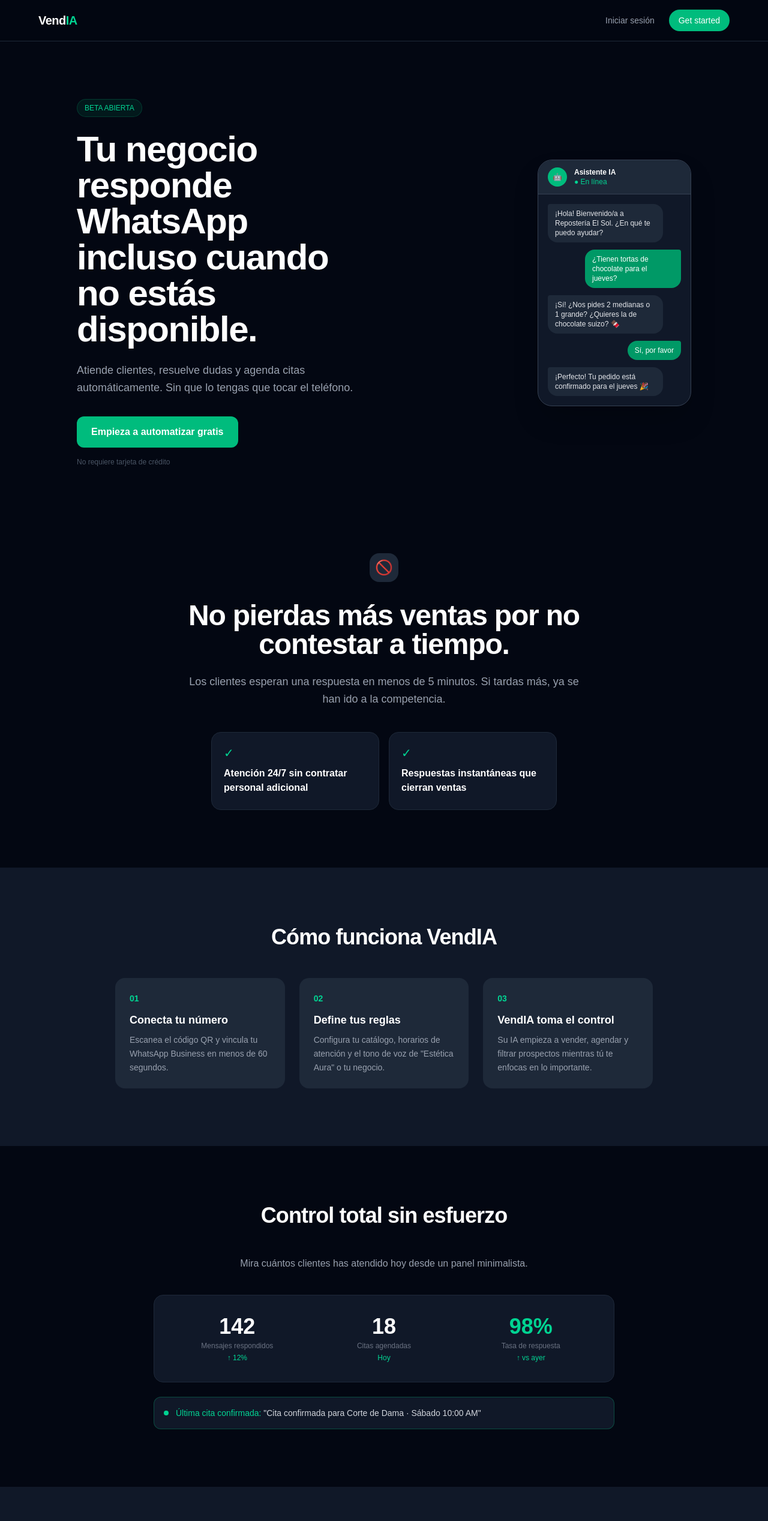
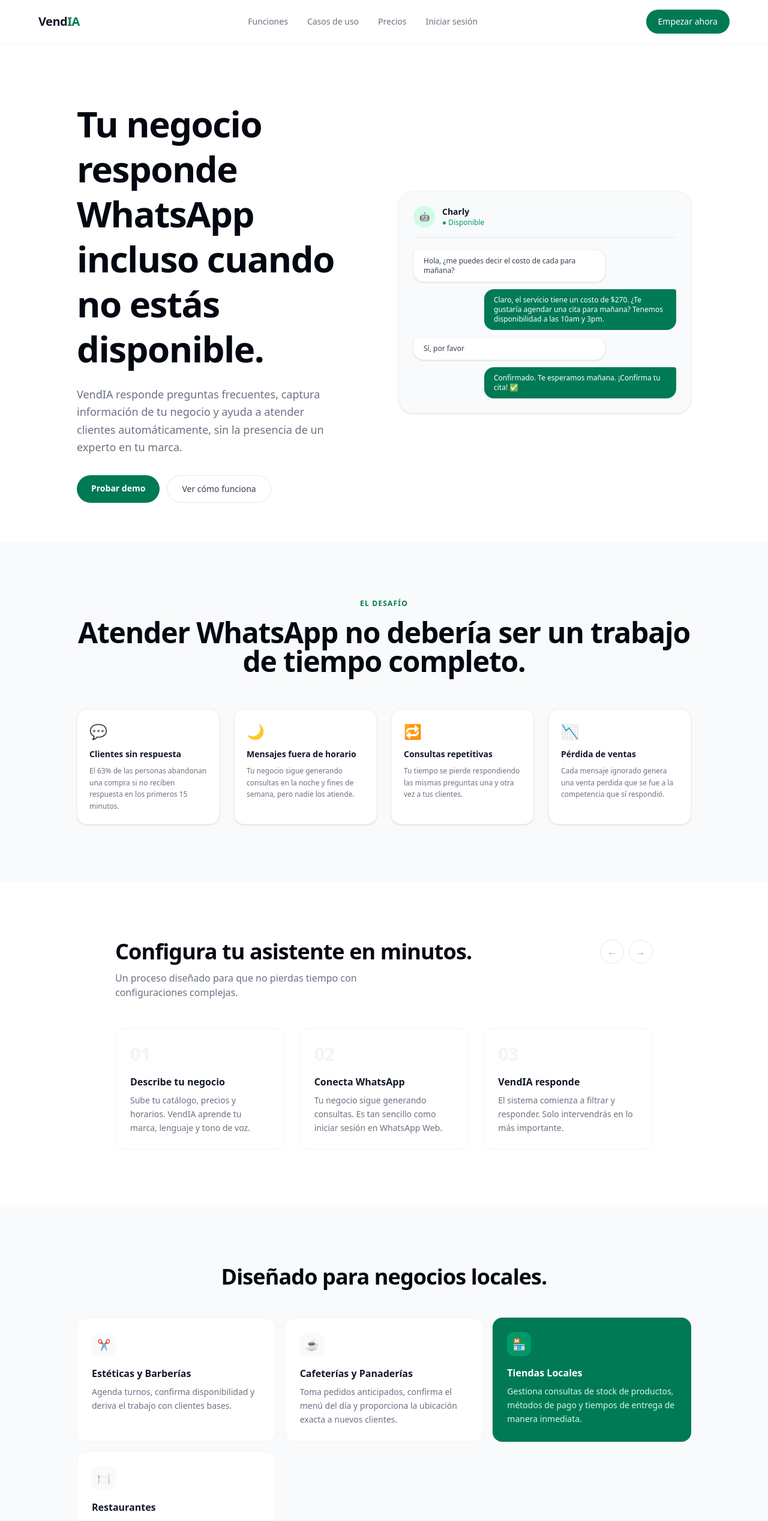
Before and after one commit to Trendy-Dev-SQH/VendIA, a Next.js app in the folder frontend/: page / in a window 1280 px wide. Shown: the top 2535 px of the page at 60% size. Built offline with nearby package versions, Linux system fonts and the light colour scheme.

Commit message:
Update page.tsx

```diff
--- a/frontend/app/page.tsx
+++ b/frontend/app/page.tsx
@@ -2,69 +2,66 @@
 
 export default function Home() {
   return (
-    <main className="min-h-screen bg-gray-950 text-white">
+    <main className="min-h-screen bg-white text-gray-900 font-sans">
 
       {/* Nav */}
-      <nav className="flex justify-between items-center px-6 md:px-16 py-4 border-b border-gray-800 sticky top-0 bg-gray-950/95 backdrop-blur z-50">
-        <div className="text-xl font-black tracking-tight">Vend<span className="text-emerald-400">IA</span></div>
-        <div className="flex gap-3 md:gap-6 items-center">
-          <Link href="/sign-in" className="text-sm text-gray-400 hover:text-white transition-colors hidden md:block">Iniciar sesión</Link>
-          <Link href="/sign-up" className="text-sm bg-emerald-500 text-white px-4 py-2 rounded-full hover:bg-emerald-400 transition-colors font-medium">
-            Get started
+      <nav className="flex justify-between items-center px-6 md:px-16 py-4 border-b border-gray-100 sticky top-0 bg-white/95 backdrop-blur z-50">
+        <div className="text-xl font-black tracking-tight text-gray-900">Vend<span className="text-emerald-700">IA</span></div>
+        <div className="hidden md:flex gap-8 items-center">
+          <a href="#funciones" className="text-sm text-gray-500 hover:text-gray-900 transition-colors">Funciones</a>
+          <a href="#casos" className="text-sm text-gray-500 hover:text-gray-900 transition-colors">Casos de uso</a>
+          <a href="#precios" className="text-sm text-gray-500 hover:text-gray-900 transition-colors">Precios</a>
+          <Link href="/sign-in" className="text-sm text-gray-500 hover:text-gray-900 transition-colors">Iniciar sesión</Link>
+        </div>
+        <Link href="/sign-up" className="text-sm bg-emerald-700 text-white px-5 py-2.5 rounded-full hover:bg-emerald-600 transition-colors font-medium">
+          Empezar ahora
         </Link>
-        </div>
       </nav>
 
       {/* Hero */}
-      <section className="px-6 md:px-16 pt-16 md:pt-24 pb-12 max-w-6xl mx-auto">
+      <section className="px-6 md:px-16 pt-16 md:pt-24 pb-16 max-w-6xl mx-auto">
         <div className="grid md:grid-cols-2 gap-12 items-center">
           <div>
-            <div className="inline-flex items-center gap-2 bg-emerald-500/10 border border-emerald-500/20 text-emerald-400 text-xs font-medium px-3 py-1.5 rounded-full mb-6">
-              BETA ABIERTA
-            </div>
-            <h1 className="text-4xl md:text-6xl font-black leading-none tracking-tight mb-6">
+            <h1 className="text-4xl md:text-6xl font-black leading-tight tracking-tight text-gray-950 mb-6">
               Tu negocio responde WhatsApp incluso cuando no estás disponible.
             </h1>
-            <p className="text-gray-400 text-lg leading-relaxed mb-8">
-              Atiende clientes, resuelve dudas y agenda citas automáticamente. Sin que lo tengas que tocar el teléfono.
+            <p className="text-gray-500 text-base md:text-lg leading-relaxed mb-8 max-w-md">
+              VendIA responde preguntas frecuentes, captura información de tu negocio y ayuda a atender clientes automáticamente, sin la presencia de un experto en tu marca.
             </p>
-            <div className="flex flex-col sm:flex-row gap-3 mb-4">
-              <Link href="/sign-up" className="bg-emerald-500 text-white px-6 py-3.5 rounded-xl text-base font-semibold hover:bg-emerald-400 transition-colors text-center">
-                Empieza a automatizar gratis
+            <div className="flex flex-wrap gap-3">
+              <Link href="/sign-up" className="bg-emerald-700 text-white px-6 py-3 rounded-full font-semibold hover:bg-emerald-600 transition-colors text-sm">
+                Probar demo
               </Link>
+              <a href="#funciones" className="border border-gray-200 text-gray-700 px-6 py-3 rounded-full font-medium hover:bg-gray-50 transition-colors text-sm">
+                Ver cómo funciona
+              </a>
             </div>
-            <p className="text-xs text-gray-600">No requiere tarjeta de crédito</p>
           </div>
 
-          {/* Phone mockup */}
-          <div className="flex justify-center md:justify-end">
-            <div className="w-64 bg-gray-900 rounded-3xl border border-gray-700 overflow-hidden shadow-2xl">
-              <div className="bg-gray-800 px-4 py-3 flex items-center gap-3 border-b border-gray-700">
-                <div className="w-8 h-8 rounded-full bg-emerald-500 flex items-center justify-center text-xs">🤖</div>
+          {/* Chat mockup */}
+          <div className="bg-gray-50 rounded-3xl border border-gray-100 p-6 shadow-sm">
+            <div className="flex items-center gap-3 mb-5 pb-4 border-b border-gray-200">
+              <div className="w-9 h-9 rounded-full bg-emerald-100 flex items-center justify-center text-sm">🤖</div>
               <div>
-                  <p className="text-xs font-semibold">Asistente IA</p>
-                  <p className="text-xs text-emerald-400">● En línea</p>
+                <p className="text-sm font-semibold text-gray-900">Charly</p>
+                <p className="text-xs text-emerald-600">● Disponible</p>
               </div>
             </div>
-              <div className="p-4 space-y-3 min-h-64">
-                <div className="bg-gray-800 rounded-2xl rounded-tl-sm px-3 py-2 max-w-48">
-                  <p className="text-xs text-gray-200">¡Hola! Bienvenido/a a Repostería El Sol. ¿En qué te puedo ayudar?</p>
+            <div className="space-y-3">
+              <div className="bg-white border border-gray-100 rounded-2xl rounded-tl-sm px-4 py-2.5 max-w-xs shadow-sm">
+                <p className="text-xs text-gray-700">Hola, ¿me puedes decir el costo de cada para mañana?</p>
               </div>
               <div className="flex justify-end">
-                  <div className="bg-emerald-600 rounded-2xl rounded-tr-sm px-3 py-2 max-w-40">
-                    <p className="text-xs">¿Tienen tortas de chocolate para el jueves?</p>
+                <div className="bg-emerald-700 rounded-2xl rounded-tr-sm px-4 py-2.5 max-w-xs">
+                  <p className="text-xs text-white">Claro, el servicio tiene un costo de $270. ¿Te gustaría agendar una cita para mañana? Tenemos disponibilidad a las 10am y 3pm.</p>
                 </div>
               </div>
-                <div className="bg-gray-800 rounded-2xl rounded-tl-sm px-3 py-2 max-w-48">
-                  <p className="text-xs text-gray-200">¡Sí! ¿Nos pides 2 medianas o 1 grande? ¿Quieres la de chocolate suizo? 🍫</p>
+              <div className="bg-white border border-gray-100 rounded-2xl rounded-tl-sm px-4 py-2.5 max-w-xs shadow-sm">
+                <p className="text-xs text-gray-700">Sí, por favor</p>
               </div>
               <div className="flex justify-end">
-                  <div className="bg-emerald-600 rounded-2xl rounded-tr-sm px-3 py-2 max-w-32">
-                    <p className="text-xs">Sí, por favor</p>
-                  </div>
-                </div>
-                <div className="bg-gray-800 rounded-2xl rounded-tl-sm px-3 py-2 max-w-48">
-                  <p className="text-xs text-gray-200">¡Perfecto! Tu pedido está confirmado para el jueves 🎉</p>
+                <div className="bg-emerald-700 rounded-2xl rounded-tr-sm px-4 py-2.5 max-w-xs">
+                  <p className="text-xs text-white">Confirmado. Te esperamos mañana. ¡Confírma tu cita! ✅</p>
                 </div>
               </div>
             </div>
@@ -73,107 +70,164 @@
       </section>
 
       {/* Problem */}
-      <section className="px-6 md:px-16 py-16 md:py-24 max-w-4xl mx-auto text-center">
-        <div className="w-12 h-12 bg-gray-800 rounded-2xl flex items-center justify-center text-2xl mx-auto mb-8">🚫</div>
-        <h2 className="text-3xl md:text-5xl font-black tracking-tight mb-6">
-          No pierdas más ventas por no contestar a tiempo.
+      <section className="bg-gray-50 px-6 md:px-16 py-16 md:py-24" id="funciones">
+        <div className="max-w-5xl mx-auto text-center">
+          <p className="text-xs font-semibold text-emerald-700 uppercase tracking-widest mb-4">El desafío</p>
+          <h2 className="text-3xl md:text-5xl font-black tracking-tight text-gray-950 mb-14">
+            Atender WhatsApp no debería ser un trabajo de tiempo completo.
           </h2>
-        <p className="text-gray-400 text-lg leading-relaxed mb-10 max-w-2xl mx-auto">
-          Los clientes esperan una respuesta en menos de 5 minutos. Si tardas más, ya se han ido a la competencia.
-        </p>
-        <div className="grid sm:grid-cols-2 gap-4 max-w-xl mx-auto text-left">
-          <div className="bg-gray-900 border border-gray-800 rounded-2xl p-5">
-            <p className="text-emerald-400 text-xl mb-2">✓</p>
-            <p className="font-semibold mb-1">Atención 24/7 sin contratar personal adicional</p>
-          </div>
-          <div className="bg-gray-900 border border-gray-800 rounded-2xl p-5">
-            <p className="text-emerald-400 text-xl mb-2">✓</p>
-            <p className="font-semibold mb-1">Respuestas instantáneas que cierran ventas</p>
-          </div>
-        </div>
-      </section>
-
-      {/* How it works */}
-      <section className="px-6 md:px-16 py-16 md:py-24 bg-gray-900">
-        <div className="max-w-4xl mx-auto">
-          <h2 className="text-3xl md:text-4xl font-black tracking-tight text-center mb-12">Cómo funciona VendIA</h2>
-          <div className="grid md:grid-cols-3 gap-6">
+          <div className="grid sm:grid-cols-2 md:grid-cols-4 gap-6">
             {[
-              { num: '01', title: 'Conecta tu número', desc: 'Escanea el código QR y vincula tu WhatsApp Business en menos de 60 segundos.' },
-              { num: '02', title: 'Define tus reglas', desc: 'Configura tu catálogo, horarios de atención y el tono de voz de "Estética Aura" o tu negocio.' },
-              { num: '03', title: 'VendIA toma el control', desc: 'Su IA empieza a vender, agendar y filtrar prospectos mientras tú te enfocas en lo importante.' },
-            ].map((step, i) => (
-              <div key={i} className="bg-gray-800 rounded-2xl p-6">
-                <p className="text-emerald-400 text-sm font-bold mb-3">{step.num}</p>
-                <h3 className="font-bold text-lg mb-2">{step.title}</h3>
-                <p className="text-gray-400 text-sm leading-relaxed">{step.desc}</p>
+              { icon: '💬', title: 'Clientes sin respuesta', desc: 'El 63% de las personas abandonan una compra si no reciben respuesta en los primeros 15 minutos.' },
+              { icon: '🌙', title: 'Mensajes fuera de horario', desc: 'Tu negocio sigue generando consultas en la noche y fines de semana, pero nadie los atiende.' },
+              { icon: '🔁', title: 'Consultas repetitivas', desc: 'Tu tiempo se pierde respondiendo las mismas preguntas una y otra vez a tus clientes.' },
+              { icon: '📉', title: 'Pérdida de ventas', desc: 'Cada mensaje ignorado genera una venta perdida que se fue a la competencia que sí respondió.' },
+            ].map((item, i) => (
+              <div key={i} className="bg-white rounded-2xl p-5 border border-gray-100 text-left shadow-sm">
+                <div className="text-2xl mb-3">{item.icon}</div>
+                <h3 className="font-bold text-sm text-gray-900 mb-2">{item.title}</h3>
+                <p className="text-xs text-gray-500 leading-relaxed">{item.desc}</p>
               </div>
             ))}
           </div>
         </div>
       </section>
 
-      {/* Stats */}
-      <section className="px-6 md:px-16 py-16 md:py-24 max-w-4xl mx-auto">
-        <h2 className="text-3xl md:text-4xl font-black tracking-tight text-center mb-12">Control total sin esfuerzo</h2>
-        <p className="text-center text-gray-400 mb-10">Mira cuántos clientes has atendido hoy desde un panel minimalista.</p>
-        <div className="bg-gray-900 border border-gray-800 rounded-2xl p-8 grid sm:grid-cols-3 gap-8 text-center mb-6">
+      {/* How it works */}
+      <section className="px-6 md:px-16 py-16 md:py-24 max-w-5xl mx-auto">
+        <div className="flex flex-col md:flex-row justify-between items-start mb-12 gap-6">
           <div>
-            <p className="text-4xl font-black text-white mb-1">142</p>
-            <p className="text-xs text-gray-500">Mensajes respondidos</p>
-            <p className="text-emerald-400 text-xs mt-1">↑ 12%</p>
+            <h2 className="text-3xl md:text-4xl font-black tracking-tight text-gray-950">Configura tu asistente en minutos.</h2>
+            <p className="text-gray-500 mt-3 max-w-md">Un proceso diseñado para que no pierdas tiempo con configuraciones complejas.</p>
           </div>
-          <div>
-            <p className="text-4xl font-black text-white mb-1">18</p>
-            <p className="text-xs text-gray-500">Citas agendadas</p>
-            <p className="text-emerald-400 text-xs mt-1">Hoy</p>
-          </div>
-          <div>
-            <p className="text-4xl font-black text-emerald-400 mb-1">98%</p>
-            <p className="text-xs text-gray-500">Tasa de respuesta</p>
-            <p className="text-emerald-400 text-xs mt-1">↑ vs ayer</p>
+          <div className="flex gap-2 flex-shrink-0">
+            <button className="w-10 h-10 rounded-full border border-gray-200 flex items-center justify-center text-gray-400 hover:bg-gray-50">←</button>
+            <button className="w-10 h-10 rounded-full border border-gray-200 flex items-center justify-center text-gray-400 hover:bg-gray-50">→</button>
           </div>
         </div>
-        <div className="bg-gray-900 border border-emerald-500/30 rounded-xl p-4 flex items-center gap-3">
-          <div className="w-2 h-2 bg-emerald-400 rounded-full animate-pulse flex-shrink-0"></div>
-          <p className="text-sm text-gray-300"><span className="text-emerald-400 font-medium">Última cita confirmada:</span> "Cita confirmada para Corte de Dama · Sábado 10:00 AM"</p>
+        <div className="grid md:grid-cols-3 gap-6">
+          {[
+            { num: '01', title: 'Describe tu negocio', desc: 'Sube tu catálogo, precios y horarios. VendIA aprende tu marca, lenguaje y tono de voz.' },
+            { num: '02', title: 'Conecta WhatsApp', desc: 'Tu negocio sigue generando consultas. Es tan sencillo como iniciar sesión en WhatsApp Web.' },
+            { num: '03', title: 'VendIA responde', desc: 'El sistema comienza a filtrar y responder. Solo intervendrás en lo más importante.' },
+          ].map((step, i) => (
+            <div key={i} className="border border-gray-100 rounded-2xl p-6 bg-white">
+              <p className="text-3xl font-black text-gray-100 mb-4">{step.num}</p>
+              <h3 className="font-bold text-gray-900 mb-2">{step.title}</h3>
+              <p className="text-sm text-gray-500 leading-relaxed">{step.desc}</p>
+            </div>
+          ))}
         </div>
       </section>
 
-      {/* Target */}
-      <section className="px-6 md:px-16 py-16 bg-gray-900">
-        <div className="max-w-3xl mx-auto text-center">
-          <h2 className="text-2xl md:text-3xl font-black tracking-tight mb-8">Ideal para negocios locales</h2>
-          <div className="flex flex-wrap justify-center gap-3">
-            {['Cafeterías','Estéticas','Tiendas locales','Consultores','Servicios','Restaurantes','Clínicas'].map((cat, i) => (
-              <span key={i} className="bg-gray-800 border border-gray-700 text-gray-300 text-sm px-4 py-2 rounded-full">{cat}</span>
+      {/* Use cases */}
+      <section className="bg-gray-50 px-6 md:px-16 py-16 md:py-24" id="casos">
+        <div className="max-w-5xl mx-auto">
+          <h2 className="text-3xl md:text-4xl font-black tracking-tight text-gray-950 text-center mb-12">Diseñado para negocios locales.</h2>
+          <div className="grid sm:grid-cols-2 md:grid-cols-3 gap-4">
+            {[
+              { icon: '✂️', title: 'Estéticas y Barberías', desc: 'Agenda turnos, confirma disponibilidad y deriva el trabajo con clientes bases.' },
+              { icon: '☕', title: 'Cafeterías y Panaderías', desc: 'Toma pedidos anticipados, confirma el menú del día y proporciona la ubicación exacta a nuevos clientes.' },
+              { icon: '🏪', title: 'Tiendas Locales', desc: 'Gestiona consultas de stock de productos, métodos de pago y tiempos de entrega de manera inmediata.', featured: true },
+              { icon: '🍽️', title: 'Restaurantes', desc: 'Gestiona reservas de mesa y programa automáticamente recordatorios personalizados.' },
+            ].map((item, i) => (
+              <div key={i} className={`rounded-2xl p-6 ${item.featured ? 'bg-emerald-700 text-white' : 'bg-white border border-gray-100'}`}>
+                <div className={`w-10 h-10 rounded-xl flex items-center justify-center text-lg mb-4 ${item.featured ? 'bg-emerald-600' : 'bg-gray-50'}`}>{item.icon}</div>
+                <h3 className={`font-bold mb-2 ${item.featured ? 'text-white' : 'text-gray-900'}`}>{item.title}</h3>
+                <p className={`text-sm leading-relaxed ${item.featured ? 'text-emerald-100' : 'text-gray-500'}`}>{item.desc}</p>
+              </div>
             ))}
+          </div>
+        </div>
+      </section>
+
+      {/* Dashboard stats */}
+      <section className="px-6 md:px-16 py-16 md:py-24 max-w-5xl mx-auto">
+        <h2 className="text-3xl md:text-4xl font-black tracking-tight text-gray-950 text-center mb-4">Todo bajo control desde tu panel.</h2>
+        <p className="text-center text-gray-500 mb-12">Visualiza el rendimiento de tu asistente y las conversaciones que ha gestionado por ti.</p>
+        <div className="bg-gray-950 rounded-3xl p-6 md:p-10">
+          <div className="bg-gray-900 rounded-2xl p-6 mb-4">
+            <div className="h-8 bg-gray-800 rounded-lg w-48 mb-6"></div>
+            <div className="grid grid-cols-3 gap-6 mb-6">
+              {[
+                { label: 'Conversaciones', value: '1,284' },
+                { label: 'Msgs. atendidos', value: '8,402' },
+                { label: 'Tiempo promedio', value: '42h' },
+              ].map((stat, i) => (
+                <div key={i}>
+                  <p className="text-xs text-gray-500 mb-1">{stat.label}</p>
+                  <p className="text-2xl font-black text-white">{stat.value}</p>
+                </div>
+              ))}
+            </div>
+            <div className="h-24 bg-gray-800 rounded-xl flex items-center justify-center">
+              <p className="text-xs text-gray-600">Actividad de conversaciones en tiempo real</p>
+            </div>
+          </div>
+        </div>
+      </section>
+
+      {/* Pricing */}
+      <section className="bg-gray-50 px-6 md:px-16 py-16 md:py-24" id="precios">
+        <div className="max-w-4xl mx-auto">
+          <h2 className="text-3xl md:text-4xl font-black tracking-tight text-gray-950 text-center mb-12">Planes simples para negocios en crecimiento.</h2>
+          <div className="grid md:grid-cols-2 gap-6 max-w-2xl mx-auto">
+            <div className="bg-white border border-gray-200 rounded-2xl p-8">
+              <p className="font-bold text-gray-900 mb-1">Plan Beta</p>
+              <p className="text-4xl font-black text-gray-950 mb-1">Gratis</p>
+              <p className="text-xs text-gray-400 mb-6">por tiempo limitado · MXN</p>
+              <ul className="space-y-3 mb-8">
+                {['Hasta 300 conversaciones/mes','Configuración base','1 número de WhatsApp'].map((f, i) => (
+                  <li key={i} className="flex items-center gap-2 text-sm text-gray-600">
+                    <span className="text-emerald-600 font-bold">○</span>{f}
+                  </li>
+                ))}
+              </ul>
+              <Link href="/sign-up" className="block text-center py-3 rounded-full border-2 border-gray-200 text-gray-700 font-semibold text-sm hover:bg-gray-50 transition-colors">
+                Seleccionar Beta
+              </Link>
+            </div>
+            <div className="bg-emerald-700 rounded-2xl p-8 relative">
+              <div className="absolute -top-3 right-6 bg-white text-emerald-700 text-xs font-bold px-3 py-1 rounded-full">Popular</div>
+              <p className="font-bold text-white mb-1">Plan Pro</p>
+              <p className="text-4xl font-black text-white mb-1">$49</p>
+              <p className="text-xs text-emerald-200 mb-6">por mes · USD</p>
+              <ul className="space-y-3 mb-8">
+                {['Conversaciones ilimitadas','Catálogo dinámico','Prioridad en soporte','Análisis avanzado'].map((f, i) => (
+                  <li key={i} className="flex items-center gap-2 text-sm text-emerald-100">
+                    <span className="text-white font-bold">○</span>{f}
+                  </li>
+                ))}
+              </ul>
+              <Link href="/sign-up" className="block text-center py-3 rounded-full bg-white text-emerald-700 font-semibold text-sm hover:bg-emerald-50 transition-colors">
+                Seleccionar Pro
+              </Link>
+            </div>
           </div>
         </div>
       </section>
 
       {/* CTA */}
       <section className="px-6 md:px-16 py-16 md:py-24">
-        <div className="max-w-2xl mx-auto bg-emerald-500 rounded-3xl p-10 md:p-14 text-center">
-          <h2 className="text-3xl md:text-4xl font-black text-gray-950 tracking-tight mb-4">
-            ¿Listo para delegar tu WhatsApp?
+        <div className="max-w-2xl mx-auto bg-gray-950 rounded-3xl p-10 md:p-16 text-center">
+          <h2 className="text-3xl md:text-5xl font-black text-white tracking-tight leading-tight mb-6">
+            Empieza a atender clientes automáticamente.
           </h2>
-          <p className="text-emerald-900 mb-8 text-lg">Empieza gratis. Sin tarjeta. En 5 minutos.</p>
-          <Link href="/sign-up" className="inline-block bg-gray-950 text-white px-8 py-4 rounded-xl text-base font-bold hover:bg-gray-800 transition-colors">
-            Empieza a automatizar gratis
+          <p className="text-gray-400 mb-8 text-lg">Únete a los negocios que ya están escalando su atención al cliente con precisión y profesionalismo.</p>
+          <Link href="/sign-up" className="inline-block bg-emerald-500 text-white px-8 py-4 rounded-xl text-base font-bold hover:bg-emerald-400 transition-colors">
+            Solicitar acceso
           </Link>
-          <p className="text-emerald-800 text-xs mt-4">Instalación guiada en 5 minutos</p>
         </div>
       </section>
 
       {/* Footer */}
-      <footer className="px-6 md:px-16 py-6 border-t border-gray-800 flex flex-col md:flex-row justify-between items-center gap-4">
-        <div className="text-xl font-black tracking-tight">Vend<span className="text-emerald-400">IA</span></div>
-        <p className="text-xs text-gray-600">© 2026 VendIA · Todos los derechos reservados</p>
+      <footer className="px-6 md:px-16 py-6 border-t border-gray-100 flex flex-col md:flex-row justify-between items-center gap-4">
+        <div className="text-xl font-black tracking-tight">Vend<span className="text-emerald-700">IA</span></div>
+        <p className="text-xs text-gray-400">© 2026 VendIA · Todos los derechos reservados</p>
         <div className="flex gap-6">
-          <a href="#" className="text-xs text-gray-600 hover:text-gray-400">Términos</a>
-          <a href="#" className="text-xs text-gray-600 hover:text-gray-400">Privacidad</a>
-          <a href="#" className="text-xs text-gray-600 hover:text-gray-400">Contacto</a>
+          <a href="#" className="text-xs text-gray-400 hover:text-gray-700">Términos</a>
+          <a href="#" className="text-xs text-gray-400 hover:text-gray-700">Privacidad</a>
+          <a href="#" className="text-xs text-gray-400 hover:text-gray-700">Contacto</a>
         </div>
       </footer>
 
```
Lines whose indentation alone changed are shown as unchanged.
